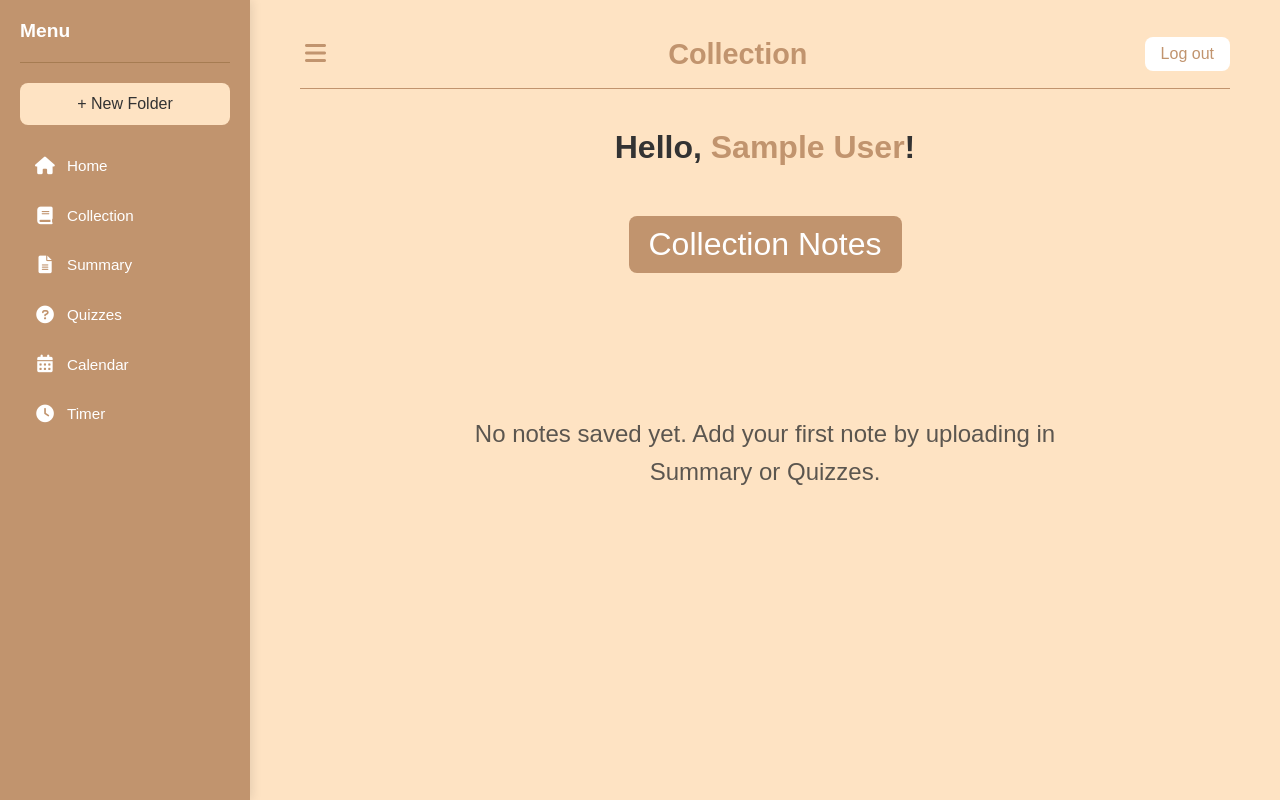
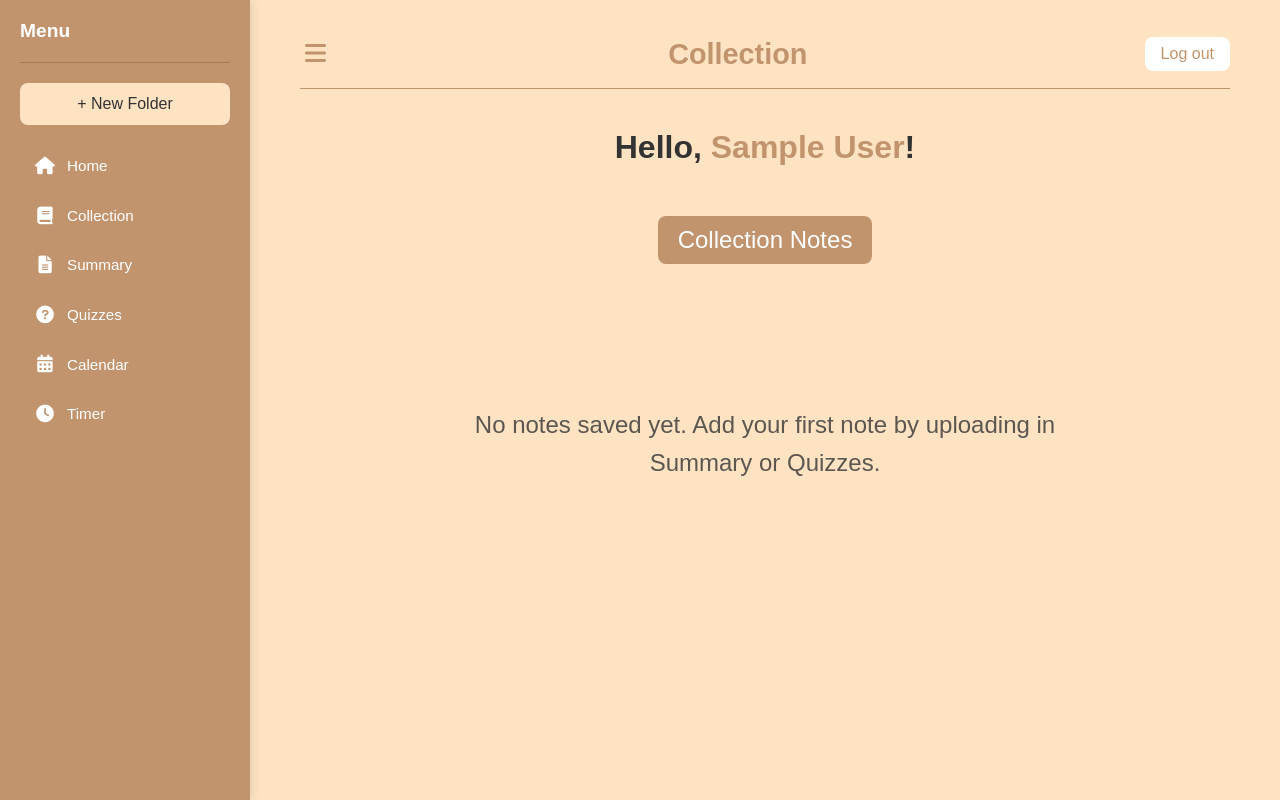
Before and after one commit to AlyaaNatasya/fyp-project, a plain HTML site: page frontend/pages/collection.html in a window 1280 px wide. Drawn offline with Linux system fonts and the light colour scheme; sample sign-in values are in the browser's storage; a web font is replaced by a local one.

Commit message:
feat: Make the collection notes centered and smaller text

```diff
--- a/frontend/css/collection.css
+++ b/frontend/css/collection.css
@@ -82,7 +82,7 @@
 }
 
 .collection-header h3 {
-  font-size: 2rem;
+  font-size: 1.5rem;
   color: var(--primary-color);
   background-color: var(--primary-color);
   color: white;
@@ -90,6 +90,7 @@
   border-radius: var(--radius);
   display: inline-block;
   font-weight: 500;
+  margin: 0;
 }
 
 /* Notes List - Now just a placeholder area without a box */
```
